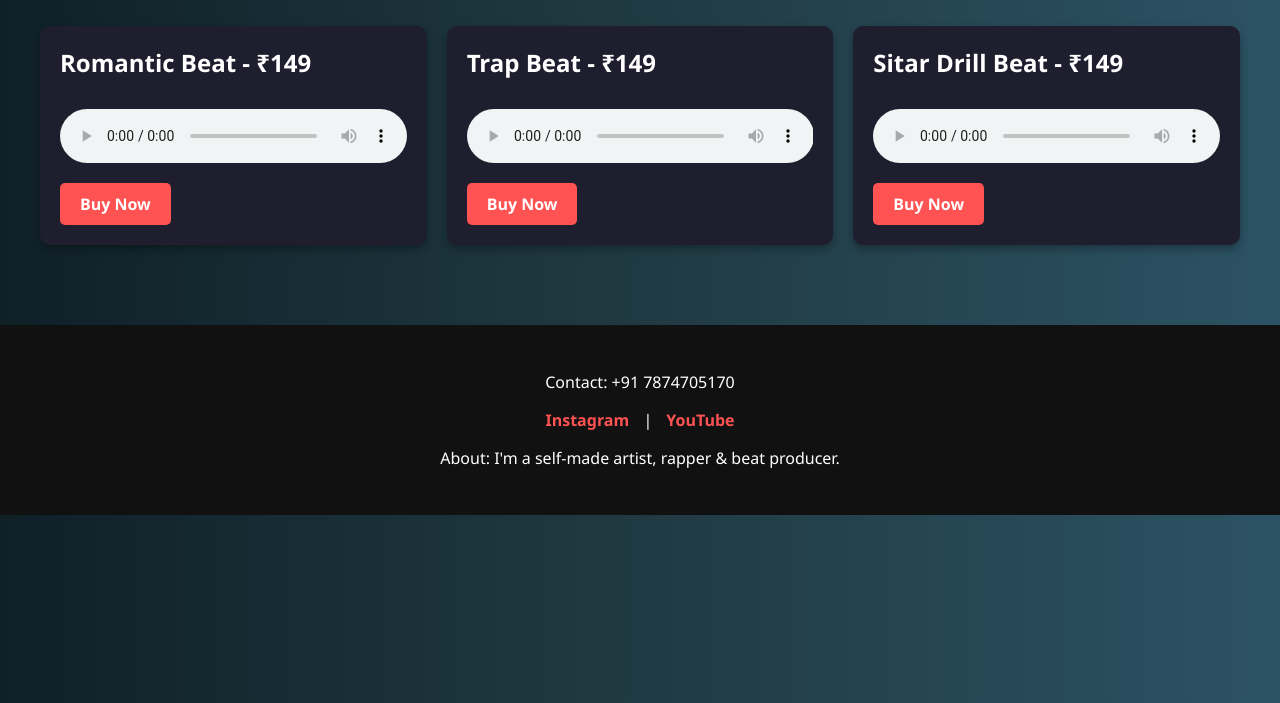
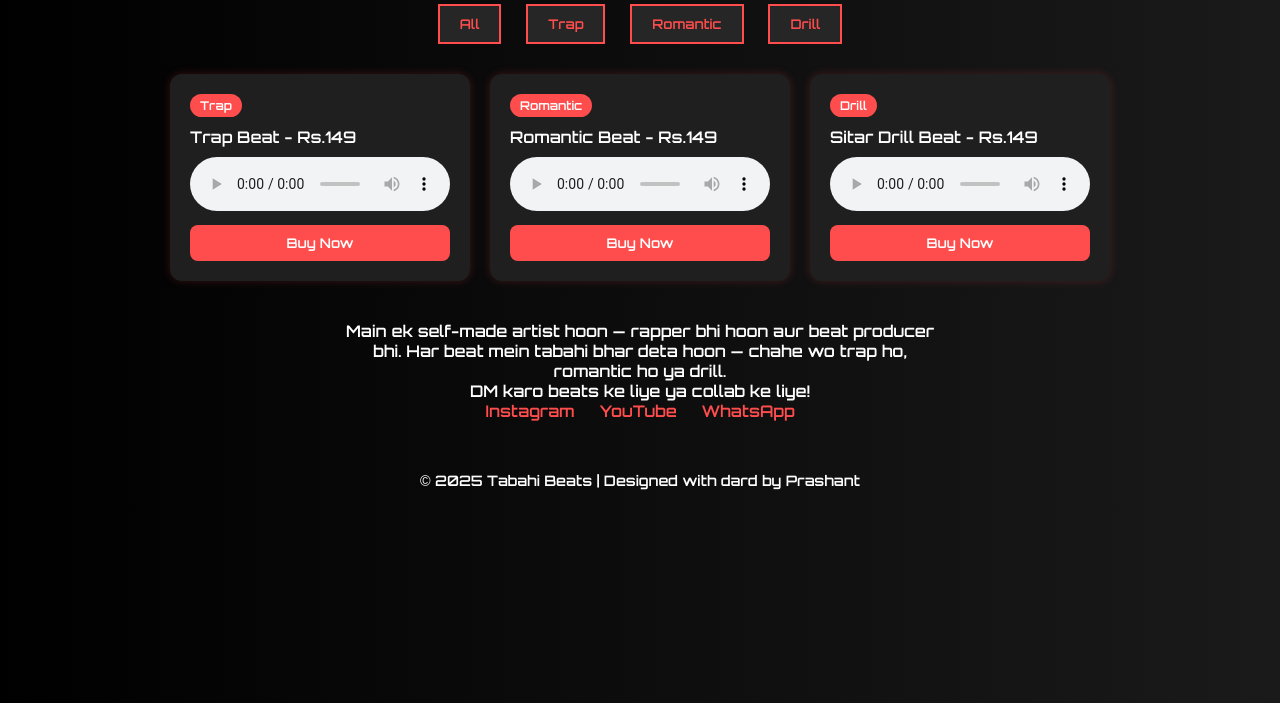
Before and after one commit to Tabahimusic/Tabahi-music, a plain HTML site: page index.html in a window 1280 px wide. Shown: the part 97-800 px from the top of the page. Drawn offline with Linux system fonts and the light colour scheme.

Commit message:
Update index.html

```diff
--- a/index.html
+++ b/index.html
@@ -2,126 +2,173 @@
 <html lang="en">
 <head>
   <meta charset="UTF-8" />
-  <meta name="viewport" content="width=device-width, initial-scale=1.0"/>
+  <meta name="viewport" content="width=device-width, initial-scale=1.0" />
   <title>Tabahi Beats</title>
+  <link rel="icon" href="favicon.ico" type="image/x-icon">
+  <link href="https://fonts.googleapis.com/css2?family=Orbitron:wght@600&display=swap" rel="stylesheet">
   <style>
+    * {
+      margin: 0;
+      padding: 0;
+      box-sizing: border-box;
+      font-family: 'Orbitron', sans-serif;
+    }
     body {
-      margin: 0;
-      font-family: 'Segoe UI', sans-serif;
-      background: linear-gradient(to right, #0f2027, #203a43, #2c5364);
+      background: linear-gradient(to right, #000000, #1a1a1a);
+      color: #fff;
+      padding: 20px;
+    }
+    h1 {
+      text-align: center;
+      font-size: 3em;
+      color: #ff4d4d;
+      text-shadow: 0 0 10px #ff4d4d;
+      margin-bottom: 20px;
+    }
+    .filters {
+      text-align: center;
+      margin-bottom: 30px;
+    }
+    .filters button {
+      margin: 0 10px;
+      padding: 10px 20px;
+      background-color: #262626;
+      border: 2px solid #ff4d4d;
+      color: #ff4d4d;
+      cursor: pointer;
+      transition: all 0.3s ease;
+    }
+    .filters button:hover {
+      background-color: #ff4d4d;
       color: #fff;
     }
-
-    header {
-      background-color: #111;
+    .beat-container {
+      display: flex;
+      flex-wrap: wrap;
+      justify-content: center;
+      gap: 20px;
+    }
+    .beat-card {
+      background: #1f1f1f;
+      border-radius: 12px;
       padding: 20px;
-      text-align: center;
-      font-size: 2em;
-      letter-spacing: 2px;
-    }
-
-    .container {
-      display: grid;
-      grid-template-columns: repeat(auto-fit, minmax(250px, 1fr));
-      gap: 20px;
-      padding: 40px;
-    }
-
-    .beat-card {
-      background: #1e1e2f;
-      border-radius: 10px;
-      padding: 20px;
-      box-shadow: 0 4px 8px rgba(0,0,0,0.3);
+      width: 300px;
+      box-shadow: 0 0 10px #ff4d4d33;
       transition: transform 0.3s;
     }
-
     .beat-card:hover {
-      transform: translateY(-5px);
+      transform: scale(1.05);
     }
-
-    h2 {
-      margin-top: 0;
-      font-size: 1.5em;
+    .genre {
+      background: #ff4d4d;
+      color: #fff;
+      padding: 4px 10px;
+      border-radius: 20px;
+      font-size: 0.75em;
+      margin-bottom: 10px;
+      display: inline-block;
     }
-
     audio {
       width: 100%;
       margin-top: 10px;
     }
-
     .buy-btn {
-      display: inline-block;
-      margin-top: 15px;
-      padding: 10px 20px;
-      background-color: #ff5252;
+      background: #ff4d4d;
       color: #fff;
+      padding: 10px;
+      margin-top: 10px;
       border: none;
-      border-radius: 5px;
-      font-weight: bold;
+      width: 100%;
+      border-radius: 8px;
       cursor: pointer;
-      text-decoration: none;
     }
-
+    .buy-btn:hover {
+      background: #e60000;
+    }
     footer {
+      margin-top: 50px;
       text-align: center;
-      padding: 30px;
-      background: #111;
+      font-size: 0.9em;
+    }
+    .about {
       margin-top: 40px;
+      text-align: center;
+      font-size: 1em;
+      max-width: 600px;
+      margin-left: auto;
+      margin-right: auto;
     }
-
-    .social a {
-      color: #ff5252;
+    .social-links a {
+      color: #ff4d4d;
       margin: 0 10px;
       text-decoration: none;
-      font-weight: bold;
-    }
-
-    .social a:hover {
-      text-decoration: underline;
     }
   </style>
 </head>
 <body>
-  <header>
-    Tabahi Beats
-  </header>
-
-  <div class="container">
-    <div class="beat-card">
-      <h2>Romantic Beat - ₹149</h2>
+  <h1>Tabahi Beats</h1>
+  <div class="filters">
+    <button onclick="filterBeats('all')">All</button>
+    <button onclick="filterBeats('trap')">Trap</button>
+    <button onclick="filterBeats('romantic')">Romantic</button>
+    <button onclick="filterBeats('drill')">Drill</button>
+  </div>
+  <div class="beat-container" id="beatContainer">
+    <div class="beat-card" data-type="trap">
+      <span class="genre">Trap</span>
+      <p>Trap Beat - Rs.149</p>
       <audio controls>
-        <source src="https://docs.google.com/uc?export=download&id=1ph6ZSALhnryd6OfOwJpw0ANOM3w1FoiV" type="audio/mp3">
+        <source src="beats/trap.mp3" type="audio/mpeg">
         Your browser does not support the audio element.
       </audio>
-      <a class="buy-btn" href="https://wa.me/917874705170?text=Hi!%20I%20want%20to%20buy%20the%20Romantic%20Beat" target="_blank">Buy Now</a>
+      <button class="buy-btn" onclick="buyNow('Trap Beat')">Buy Now</button>
     </div>
-
-    <div class="beat-card">
-      <h2>Trap Beat - ₹149</h2>
+    <div class="beat-card" data-type="romantic">
+      <span class="genre">Romantic</span>
+      <p>Romantic Beat - Rs.149</p>
       <audio controls>
-        <source src="https://docs.google.com/uc?export=download&id=1p8BHSIWMMtPMTYEq8W1bRthpXH4mVQfe" type="audio/mp3">
+        <source src="beats/romantic.mp3" type="audio/mpeg">
         Your browser does not support the audio element.
       </audio>
-      <a class="buy-btn" href="https://wa.me/917874705170?text=Hi!%20I%20want%20to%20buy%20the%20Trap%20Beat" target="_blank">Buy Now</a>
+      <button class="buy-btn" onclick="buyNow('Romantic Beat')">Buy Now</button>
     </div>
-
-    <div class="beat-card">
-      <h2>Sitar Drill Beat - ₹149</h2>
+    <div class="beat-card" data-type="drill">
+      <span class="genre">Drill</span>
+      <p>Sitar Drill Beat - Rs.149</p>
       <audio controls>
-        <source src="https://docs.google.com/uc?export=download&id=1ph6ZSALhnryd6OfOwJpw0ANOM3w1FoiV" type="audio/mp3">
+        <source src="beats/drill.mp3" type="audio/mpeg">
         Your browser does not support the audio element.
       </audio>
-      <a class="buy-btn" href="https://wa.me/917874705170?text=Hi!%20I%20want%20to%20buy%20the%20Sitar%20Drill%20Beat" target="_blank">Buy Now</a>
+      <button class="buy-btn" onclick="buyNow('Sitar Drill Beat')">Buy Now</button>
+    </div>
+  </div>
+
+  <div class="about">
+    <p>Main ek <strong>self-made artist</strong> hoon — rapper bhi hoon aur beat producer bhi. Har beat mein tabahi bhar deta hoon — chahe wo trap ho, romantic ho ya drill.</p>
+    <p>DM karo beats ke liye ya collab ke liye!</p>
+    <div class="social-links">
+      <a href="https://www.instagram.com/terabhai.tabahi_ast" target="_blank">Instagram</a>
+      <a href="https://youtube.com/@terabhaitabahiast" target="_blank">YouTube</a>
+      <a href="https://wa.me/917874705170" target="_blank">WhatsApp</a>
     </div>
   </div>
 
   <footer>
-    <p>Contact: +91 7874705170</p>
-    <div class="social">
-      <a href="https://www.instagram.com/terabhai.tabahi_ast" target="_blank">Instagram</a> |
-      <a href="https://youtube.com/@terabhaitabahiast" target="_blank">YouTube</a>
-    </div>
-    <p>About: I'm a self-made artist, rapper & beat producer.</p>
+    &copy; 2025 Tabahi Beats | Designed with dard by Prashant
   </footer>
+
+  <script>
+    function filterBeats(type) {
+      const beats = document.querySelectorAll('.beat-card');
+      beats.forEach((beat) => {
+        beat.style.display = (type === 'all' || beat.dataset.type === type) ? 'block' : 'none';
+      });
+    }
+
+    function buyNow(beatName) {
+      alert(`Contact on WhatsApp to buy: ${beatName}`);
+      window.open('https://wa.me/917874705170', '_blank');
+    }
+  </script>
 </body>
 </html>
```
